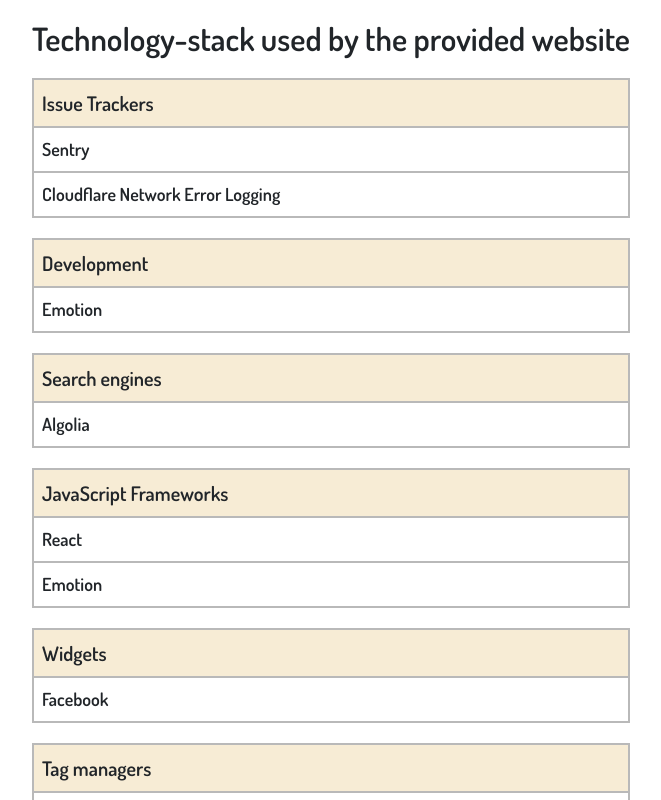
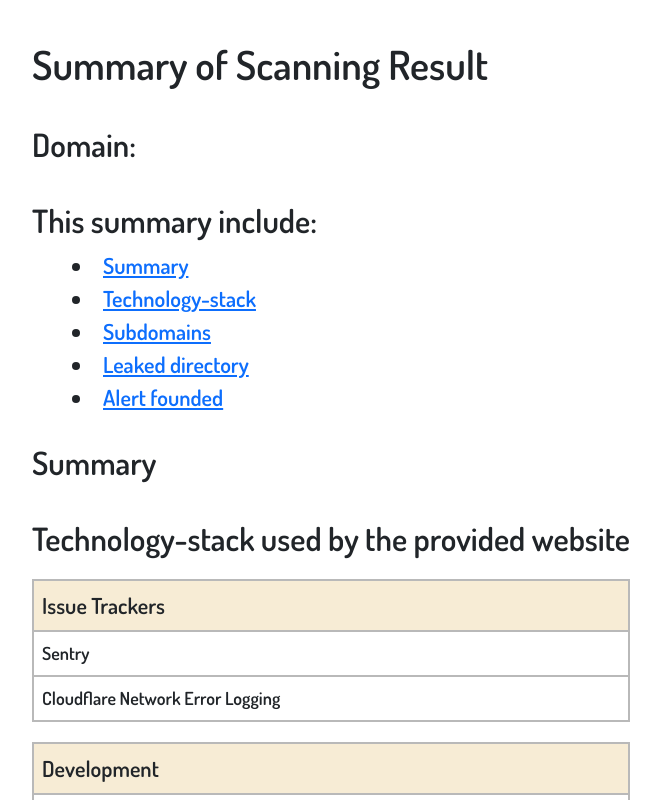
Before and after one commit to sirasbook/mr-robot-frontend, a React (Create React App) app: page /report in a window 1280 px wide. Shown: the top 800 px of the page, without its empty margins (68-729 px from the left). Built offline with nearby package versions, Linux system fonts and the light colour scheme.

Commit message:
combine summary and technology report

```diff
--- a/src/reports/report.css
+++ b/src/reports/report.css
@@ -0,0 +1,20 @@
+.report-container {
+    background-color: white;
+    width: 100vw;
+    height: 100vw;
+}
+
+.summary-container h1 {
+    padding-top: 40px;
+    padding-left: 100px;
+}
+
+.summary-container h2 {
+    padding-top: 30px;
+    padding-left: 100px;
+}
+
+.summary-container li {
+    padding-left: 140px;
+    font-size: 22px;
+}
--- a/src/reports/report.js
+++ b/src/reports/report.js
@@ -5,6 +5,17 @@
 const Report = () => {
     return (
         <div className="report-container">
+            <div className="summary-container">
+                <h1>Summary of Scanning Result</h1>
+                <h2>Domain: {sessionStorage.getItem('url')}</h2>
+                <h2>This summary include:</h2>
+                <li><a href="">Summary</a></li>
+                <li><a href="">Technology-stack</a></li>
+                <li><a href="">Subdomains</a></li>
+                <li><a href="">Leaked directory</a></li>
+                <li><a href="">Alert founded</a></li>
+                <h2>Summary</h2>
+            </div>
             <TechnologyStack/>
         </div>
     )
--- a/src/reports/technology-stack/technology.css
+++ b/src/reports/technology-stack/technology.css
@@ -1,10 +1,8 @@
 .tech-container {
     display: flex;
     justify-content: space-between;
-    padding: 20px 100px;
+    padding: 30px 100px;
     background-color: white;
-    height: 100vw;
-    width: 100vw;
 }
 
 .tech-container thead {
@@ -16,7 +14,7 @@
 }
 
 .tech-container th {
-    font-size: 20px;
+    font-size: 22px;
 }
 
 .tech-container td {
--- a/src/request/request.js
+++ b/src/request/request.js
@@ -23,6 +23,7 @@
 
     const handleChangeUrl = (e) => {
         setUrl(e.target.value)
+        sessionStorage.setItem('url', e.target.value);
     }
 
     const handleClickNormal = (e) => {
```
